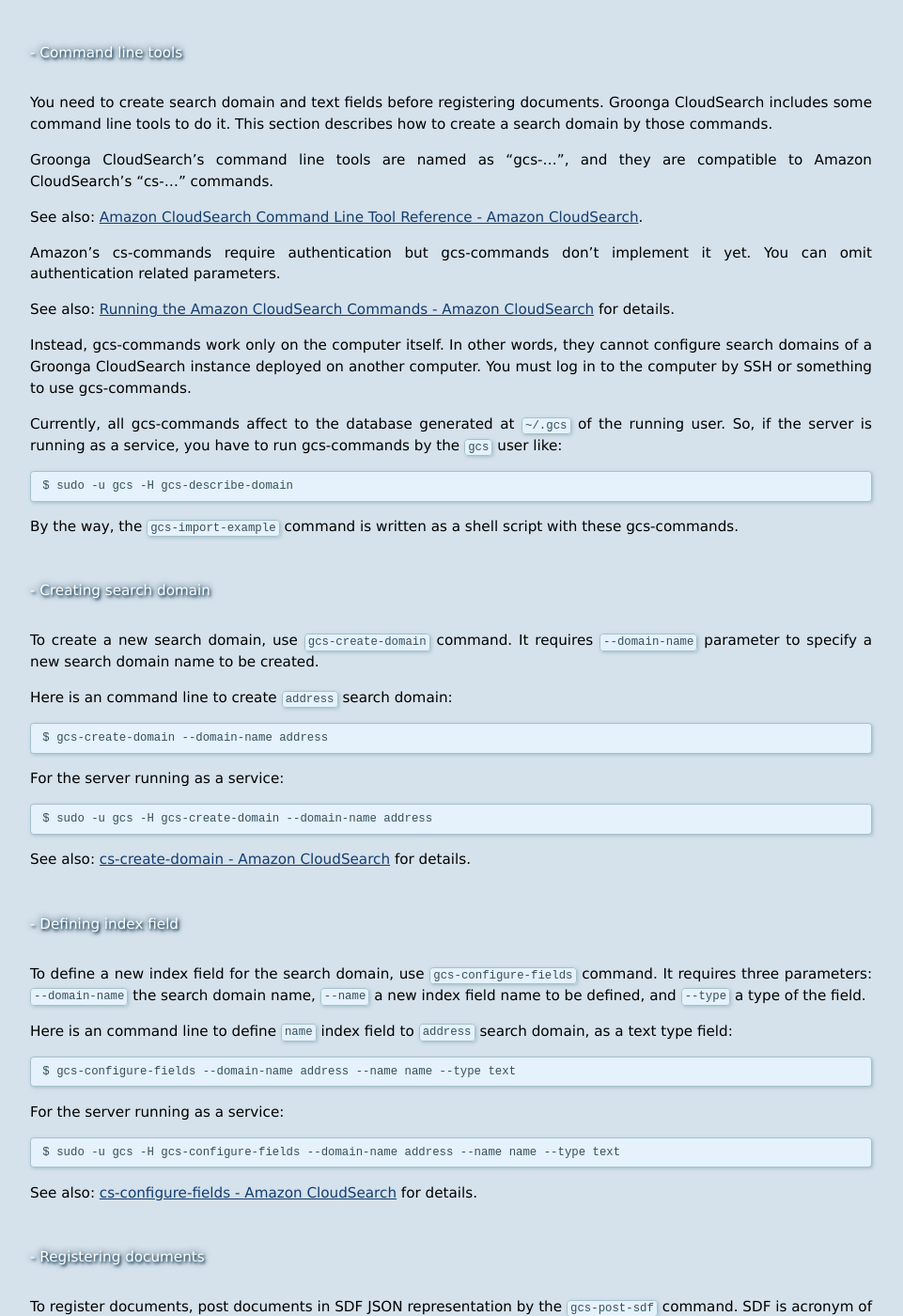
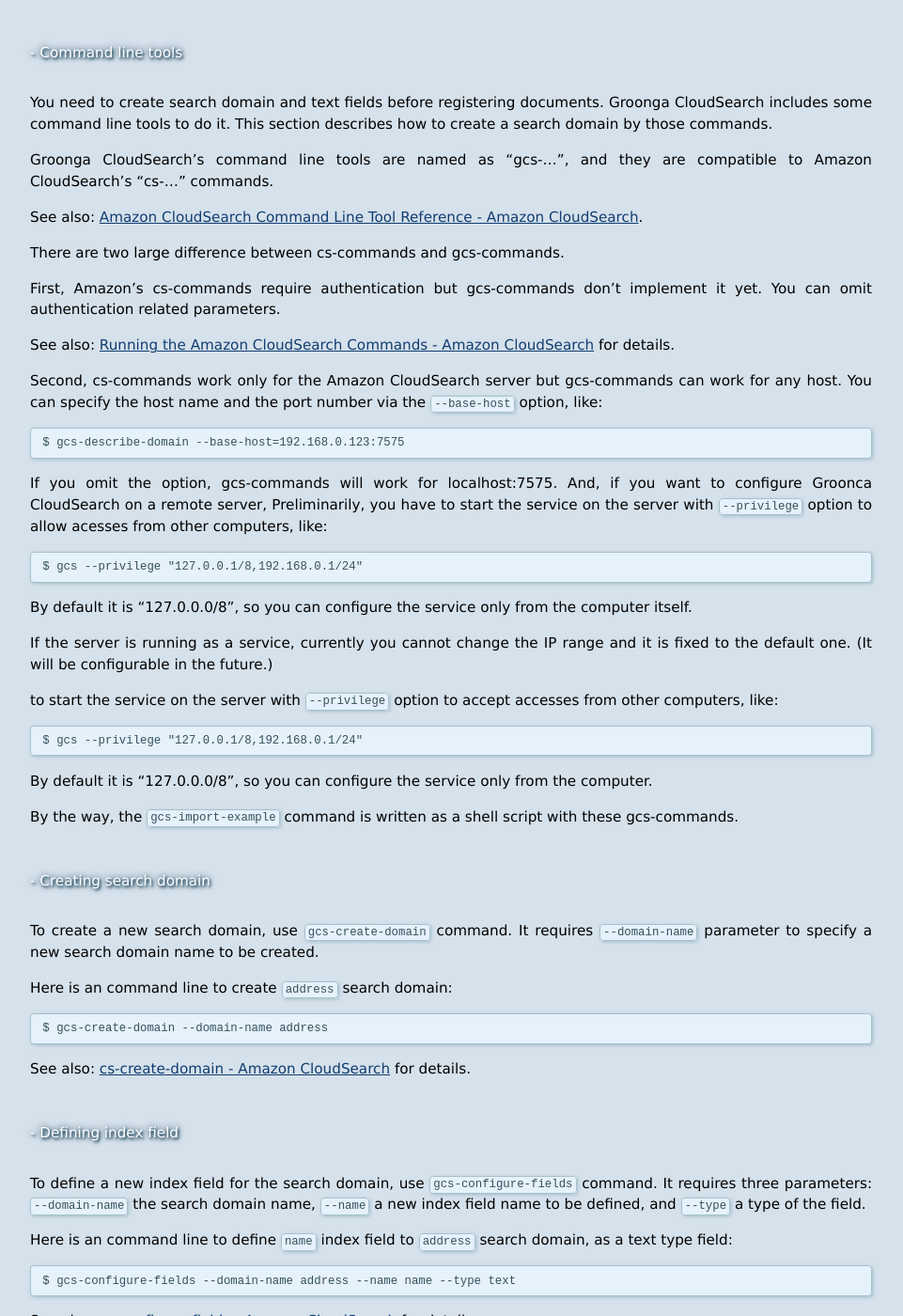
Before and after one commit to groonga/gcs.groonga.org, a Jekyll site: the page built from docs/tutorial/index.md, in a window 1280 px wide and 1400 px high, scrolled down 8779 px. Shown: the whole window at 94% size, without its empty margins (160-1121 px from the left). Built offline with Jekyll 4.4.1, drawn with Linux system fonts in a browser that asks for light colours; comment, search, counter and statistics services are not loaded; some of the changed text lies outside the part shown.

Commit message:
Update tutorial for new command line tools

```diff
--- a/docs/tutorial/index.md
+++ b/docs/tutorial/index.md
@@ -233,22 +233,40 @@
 
 See also: [Amazon CloudSearch Command Line Tool Reference - Amazon CloudSearch](http://docs.amazonwebservices.com/cloudsearch/latest/developerguide/SvcCLT.html).
 
-Amazon's cs-commands require authentication but gcs-commands don't implement
-it yet. You can omit authentication related parameters.
+There are two large difference between cs-commands and gcs-commands.
+
+First, Amazon's cs-commands require authentication but gcs-commands don't
+implement it yet. You can omit authentication related parameters.
 
 See also: [Running the Amazon CloudSearch Commands - Amazon CloudSearch](http://docs.amazonwebservices.com/cloudsearch/latest/developerguide/runningcmds.html)
 for details.
 
-Instead, gcs-commands work only on the computer itself. In other words,
-they cannot configure search domains of a Groonga CloudSearch instance
-deployed on another computer. You must log in to the computer by SSH or
-something to use gcs-commands.
+Second, cs-commands work only for the Amazon CloudSearch server but gcs-commands
+can work for any host. You can specify the host name and the port number via the
+`--base-host` option, like:
 
-Currently, all gcs-commands affect to the database generated at `~/.gcs`
-of the running user. So, if the server is running as a service, you have to
-run gcs-commands by the `gcs` user like:
+    $ gcs-describe-domain --base-host=192.168.0.123:7575
 
-    $ sudo -u gcs -H gcs-describe-domain
+If you omit the option, gcs-commands will work for localhost:7575. And, if you
+want to configure Groonca CloudSearch on a remote server, Preliminarily, you
+have to start the service on the server with `--privilege` option to allow
+acesses from other computers, like:
+
+    $ gcs --privilege "127.0.0.1/8,192.168.0.1/24"
+
+By default it is "127.0.0.0/8", so you can configure the service only from the
+computer itself.
+
+If the server is running as a service, currently you cannot change the IP range
+and it is fixed to the default one. (It will be configurable in the future.)
+
+to start the service on the server with `--privilege` option to accept accesses
+from other computers, like:
+
+    $ gcs --privilege "127.0.0.1/8,192.168.0.1/24"
+
+By default it is "127.0.0.0/8", so you can configure the service only from the
+computer.
 
 By the way, the `gcs-import-example` command is written as a shell script
 with these gcs-commands.
@@ -262,10 +280,6 @@
 Here is an command line to create `address` search domain:
 
     $ gcs-create-domain --domain-name address
-
-For the server running as a service:
-
-    $ sudo -u gcs -H gcs-create-domain --domain-name address
 
 See also: [cs-create-domain - Amazon
 CloudSearch](http://docs.amazonwebservices.com/cloudsearch/latest/developerguide/CLTCreateDomain.html)
@@ -281,10 +295,6 @@
 search domain, as a text type field:
 
     $ gcs-configure-fields --domain-name address --name name --type text
-
-For the server running as a service:
-
-    $ sudo -u gcs -H gcs-configure-fields --domain-name address --name name --type text
 
 See also: [cs-configure-fields - Amazon
 CloudSearch](http://docs.amazonwebservices.com/cloudsearch/latest/developerguide/CLTConfigureFields.html)
@@ -325,10 +335,6 @@
 `addresses.sdf.json` to `address` search domain:
 
     $ gcs-post-sdf --domain-name address --source ./addresses.sdf.json
-
-For the server running as a service:
-
-    $ sudo -u gcs -H gcs-post-sdf --domain-name address --source ./addresses.sdf.json
 
 See also: [cs-post-sdf - Amazon
 CloudSearch](http://docs.amazonwebservices.com/cloudsearch/latest/developerguide/CLTPostSDF.html)
```
